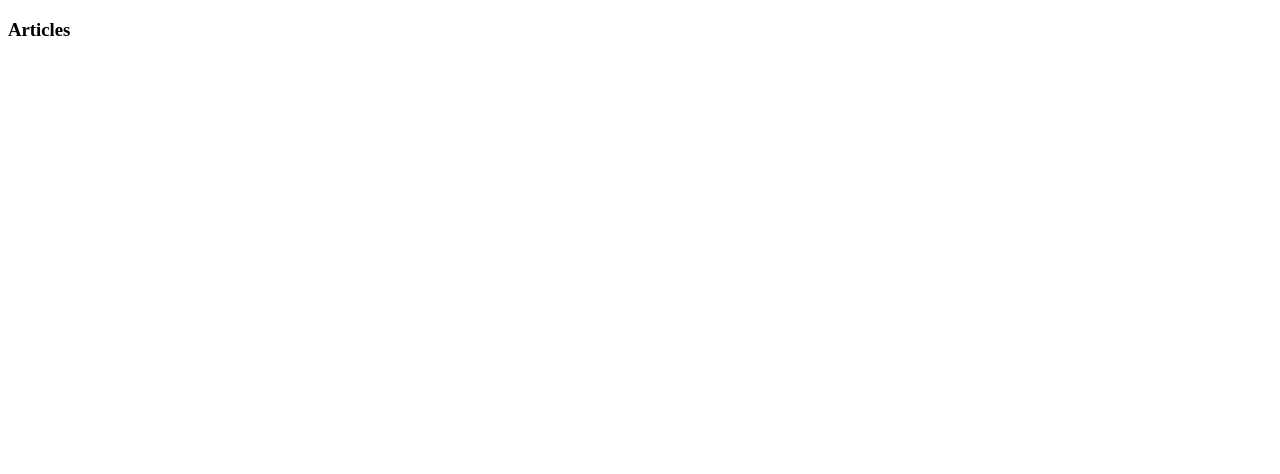
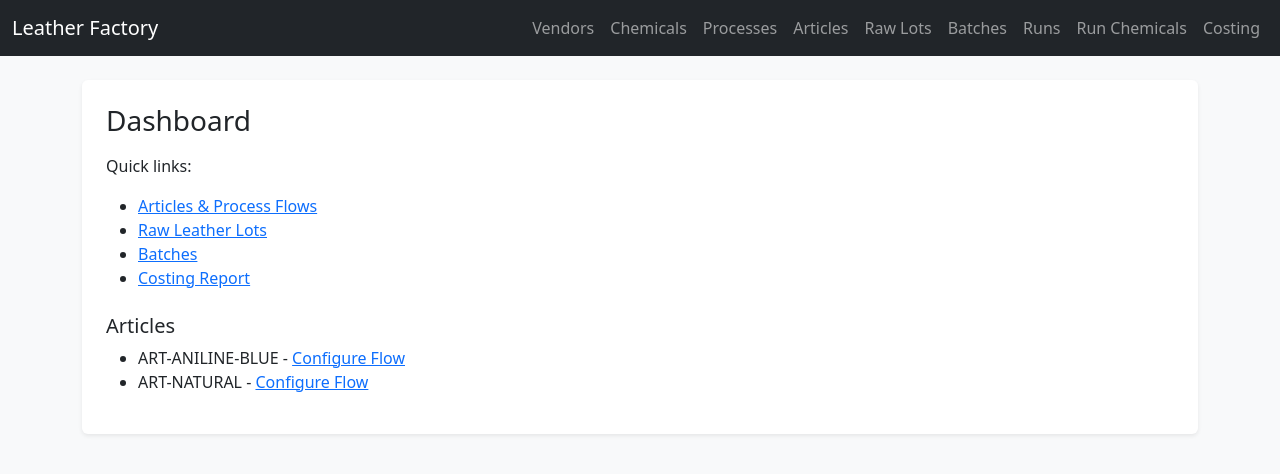
Before and after one commit to muhammadazeem779/leather-factory-app, a Flask app: page / in a window 1280 px wide. Before the commit the part shown is almost empty. Shown: the top 474 px of the page. Run offline with Flask 3, Linux system fonts and the light colour scheme; data comes from the database, SQL or seed files in the repository.

Commit message:
Refactor index.html to extend base template

```diff
--- a/templates/index.html
+++ b/templates/index.html
@@ -1,15 +1,23 @@
-<!doctype html>
-<html>
-  <body>
-    <h3>Articles</h3>
-    <ul>
-      {% for a in arts %}
-        <li>
-          <a href="{{ url_for('flow', aid=a['article_id']) }}">
-            {{ a['article_code'] }}
-          </a>
-        </li>
-      {% endfor %}
-    </ul>
-  </body>
-</html>
+{% extends 'base.html' %}
+{% block content %}
+<div class="p-4 bg-white shadow-sm rounded">
+  <h3 class="mb-3">Dashboard</h3>
+  <p>Quick links:</p>
+  <ul>
+    <li><a href="{{ url_for('articles') }}">Articles & Process Flows</a></li>
+    <li><a href="{{ url_for('lots') }}">Raw Leather Lots</a></li>
+    <li><a href="{{ url_for('batches') }}">Batches</a></li>
+    <li><a href="{{ url_for('report_costing') }}">Costing Report</a></li>
+  </ul>
+
+  <h5 class="mt-4">Articles</h5>
+  <ul>
+    {% for a in articles %}
+      <li>
+        {{ a['article_code'] }} -
+        <a href="{{ url_for('article_flow', article_id=a['article_id']) }}">Configure Flow</a>
+      </li>
+    {% endfor %}
+  </ul>
+</div>
+{% endblock %}
```
